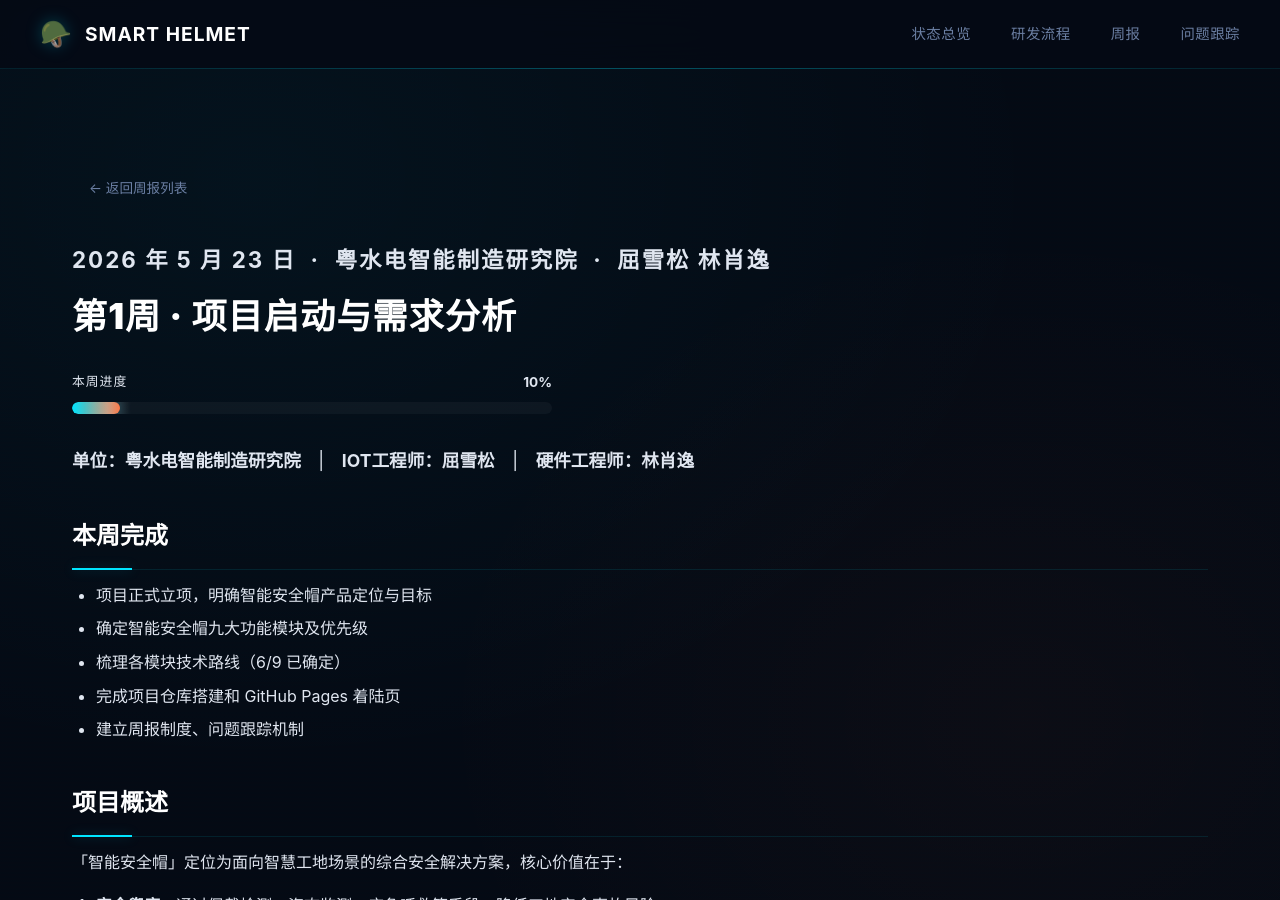
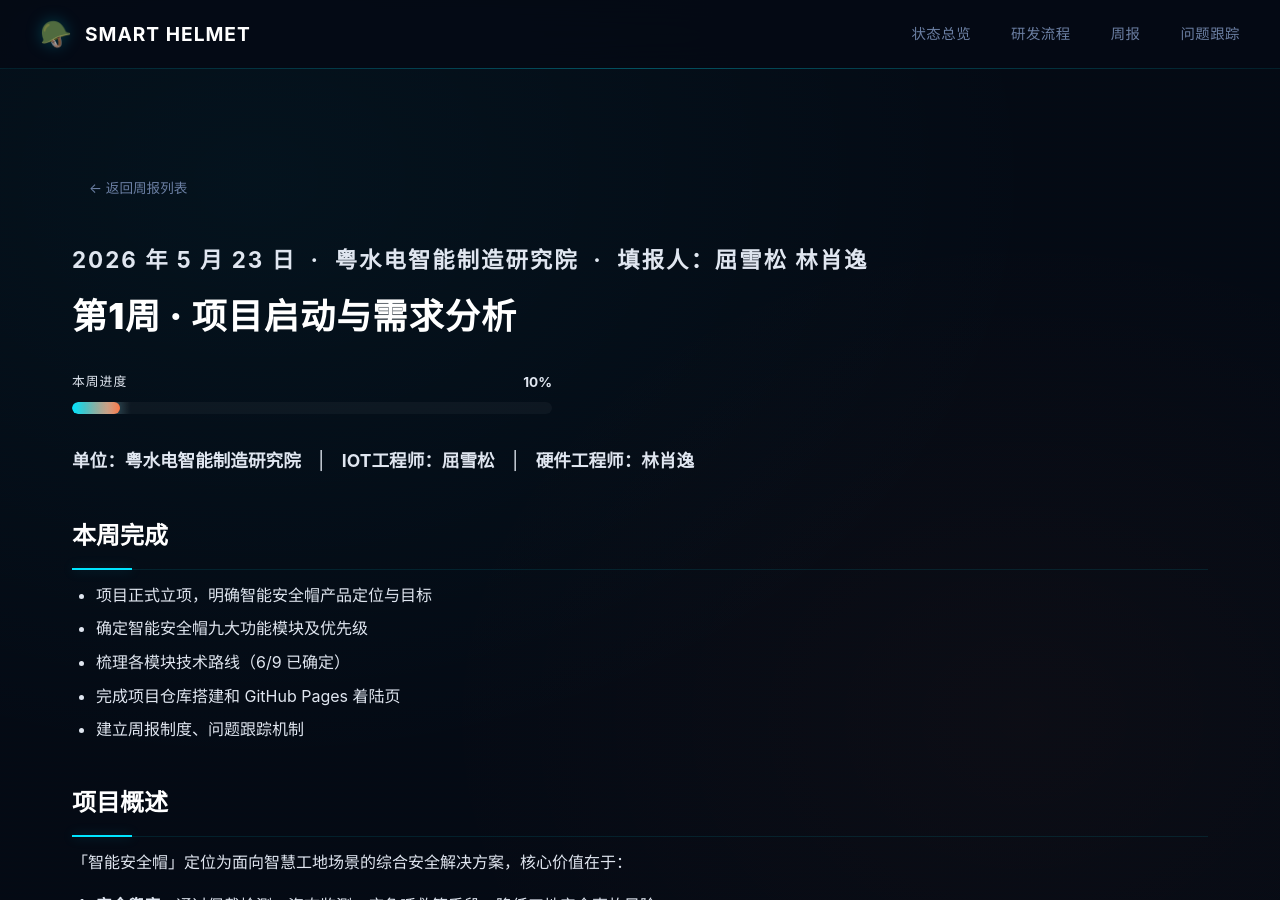
Before and after one commit to ysdcedarqu/zhinenganquanmao, a Jekyll site: the page built from _posts/weekly/2026-05-23-week01.md, in a window 1280 px wide and 900 px high. Built offline with Jekyll 4.4.1, drawn with Linux system fonts in a browser that asks for light colours.

Commit message:
信息栏名字前加“填报人：”

```diff
--- a/_layouts/post.html
+++ b/_layouts/post.html
@@ -9,7 +9,7 @@ layout: default
     <p style="color: var(--primary); font-size: 1.4rem; font-weight: 700; letter-spacing: 2px; margin-bottom: 0.5rem;">
       {{ page.date | date: "%Y 年 %-m 月 %-d 日" }}
       {% if page.org %} &nbsp;·&nbsp; {{ page.org }}{% endif %}
-      {% if page.reporter %} &nbsp;·&nbsp; {{ page.reporter }}{% endif %}
+      {% if page.reporter %} &nbsp;·&nbsp; 填报人：{{ page.reporter }}{% endif %}
     </p>
     <h1 class="page-title">{{ page.title }}</h1>
 
--- a/scripts/build.js
+++ b/scripts/build.js
@@ -523,7 +523,7 @@ function renderPost(post, data) {
     <p style="color: var(--primary); font-size: 1.4rem; font-weight: 700; letter-spacing: 2px; margin-bottom: 0.5rem;">
       ${formatDate(post.date, 'ymd')}
       ${post.org ? ' &nbsp;·&nbsp; ' + post.org : ''}
-      ${post.reporter ? ' &nbsp;·&nbsp; ' + post.reporter : ''}
+      ${post.reporter ? ' &nbsp;·&nbsp; 填报人：' + post.reporter : ''}
     </p>
     <h1 class="page-title">${post.title}</h1>
 
```
Also changed, not shown: 2 other files.
